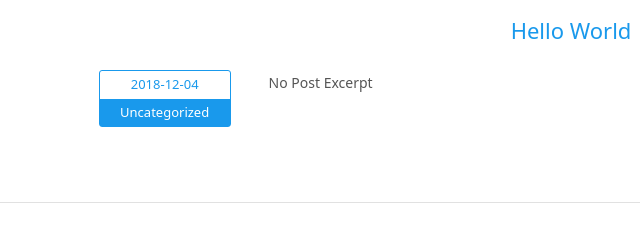
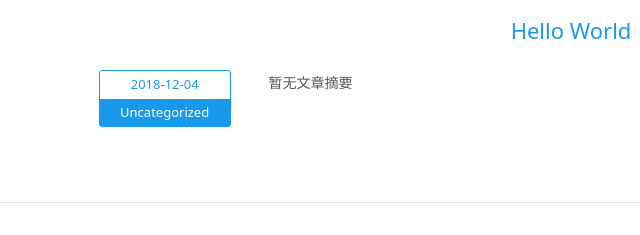
Before and after one commit to jianzhiting/jianzhiting.github.io, a plain HTML site: page index.html in a window 1280 px wide. Shown: the part 338-573 px from the top of the page, 69-709 px from the left. Drawn offline with Linux system fonts and the light colour scheme.

Commit message:
Site updated: 2018-12-04 23:11:02

```diff
--- a/index.html
+++ b/index.html
@@ -108,7 +108,7 @@
       </div>
     </div>
     <!-- Post Excerpt -->
-    <div class="excerpt typo">No Post Excerpt</div>
+    <div class="excerpt typo">暂无文章摘要</div>
     <!-- Post Tags -->
     <div class="tags">
 
```
Also changed, not shown: 2018/12/04/hello-world/index.html (+1 -1 lines).
